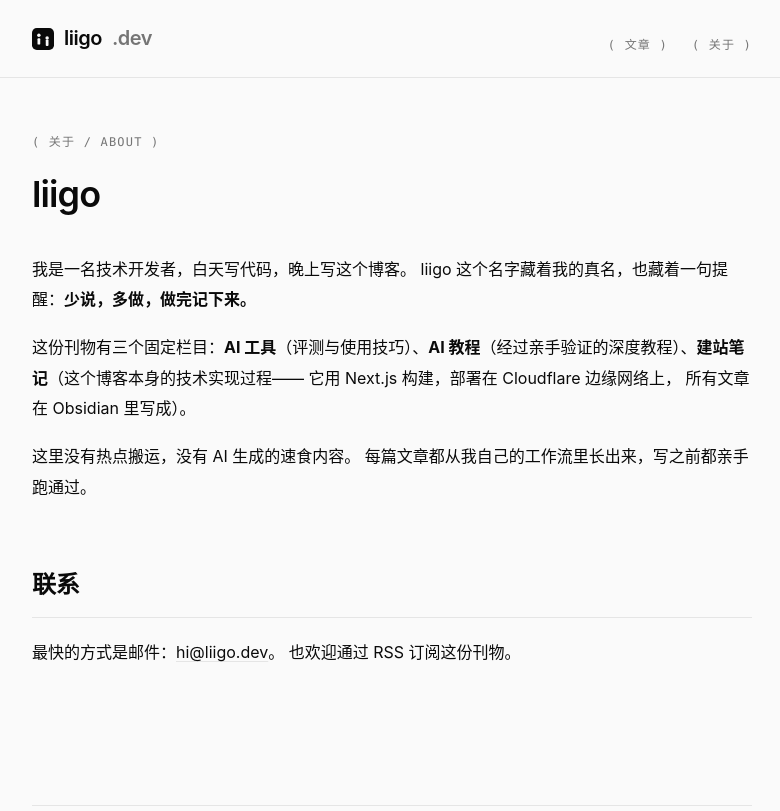
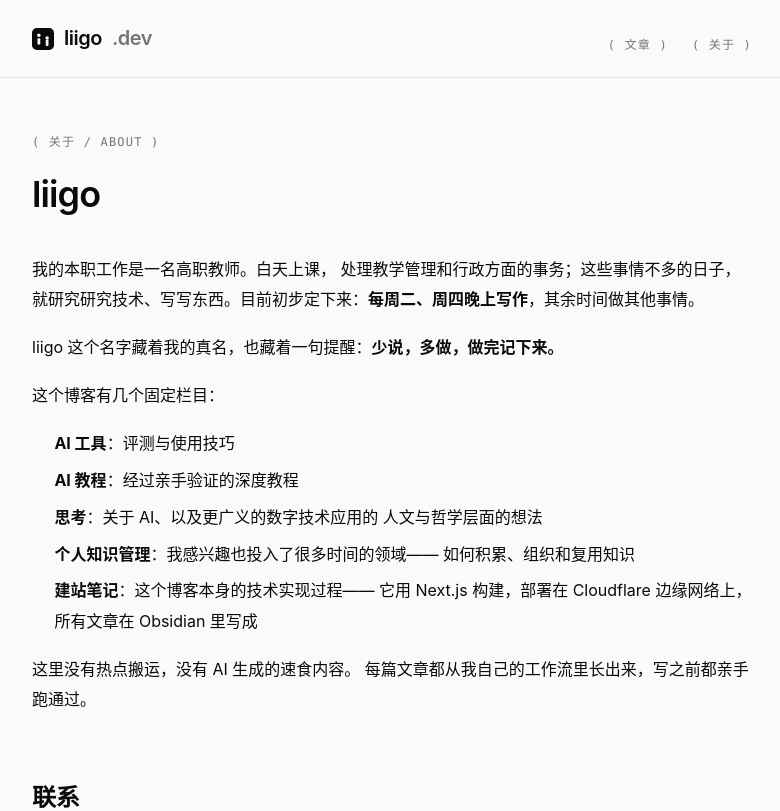
Before and after one commit to glfruit/liigo-blog, a Next.js app: page /about in a window 1280 px wide. Shown: the top 811 px of the page, without its empty margins (248-1028 px from the left). Built offline with nearby package versions, Linux system fonts and the light colour scheme.

Commit message:
about: 修正自我介绍（高职教师身份、写作节奏、五个栏目）

```diff
--- a/app/about/page.tsx
+++ b/app/about/page.tsx
@@ -2,7 +2,7 @@ import type { Metadata } from "next";
 
 export const metadata: Metadata = {
   title: "关于",
-  description: "关于 liigo 和这份刊物。",
+  description: "关于 liigo 和这个博客。",
 };
 
 export default function AboutPage() {
@@ -17,17 +17,37 @@ export default function AboutPage() {
 
       <div className="prose-liigo mt-10">
         <p>
-          我是一名技术开发者，白天写代码，晚上写这个博客。
+          我的本职工作是一名高职教师。白天上课，
+          处理教学管理和行政方面的事务；这些事情不多的日子，
+          就研究研究技术、写写东西。目前初步定下来：
+          <strong>每周二、周四晚上写作</strong>，其余时间做其他事情。
+        </p>
+        <p>
           liigo 这个名字藏着我的真名，也藏着一句提醒：
           <strong>少说，多做，做完记下来。</strong>
         </p>
-        <p>
-          这份刊物有三个固定栏目：<strong>AI 工具</strong>（评测与使用技巧）、
-          <strong>AI 教程</strong>（经过亲手验证的深度教程）、
-          <strong>建站笔记</strong>（这个博客本身的技术实现过程——
-          它用 Next.js 构建，部署在 Cloudflare 边缘网络上，
-          所有文章在 Obsidian 里写成）。
-        </p>
+        <p>这个博客有几个固定栏目：</p>
+        <ul>
+          <li>
+            <strong>AI 工具</strong>：评测与使用技巧
+          </li>
+          <li>
+            <strong>AI 教程</strong>：经过亲手验证的深度教程
+          </li>
+          <li>
+            <strong>思考</strong>：关于 AI、以及更广义的数字技术应用的
+            人文与哲学层面的想法
+          </li>
+          <li>
+            <strong>个人知识管理</strong>：我感兴趣也投入了很多时间的领域——
+            如何积累、组织和复用知识
+          </li>
+          <li>
+            <strong>建站笔记</strong>：这个博客本身的技术实现过程——
+            它用 Next.js 构建，部署在 Cloudflare 边缘网络上，
+            所有文章在 Obsidian 里写成
+          </li>
+        </ul>
         <p>
           这里没有热点搬运，没有 AI 生成的速食内容。
           每篇文章都从我自己的工作流里长出来，写之前都亲手跑通过。
@@ -35,7 +55,7 @@ export default function AboutPage() {
         <h2>联系</h2>
         <p>
           最快的方式是邮件：<a href="mailto:hi@liigo.dev">hi@liigo.dev</a>。
-          也欢迎通过 RSS 订阅这份刊物。
+          也欢迎通过 RSS 订阅这个博客。
         </p>
       </div>
     </div>
```
